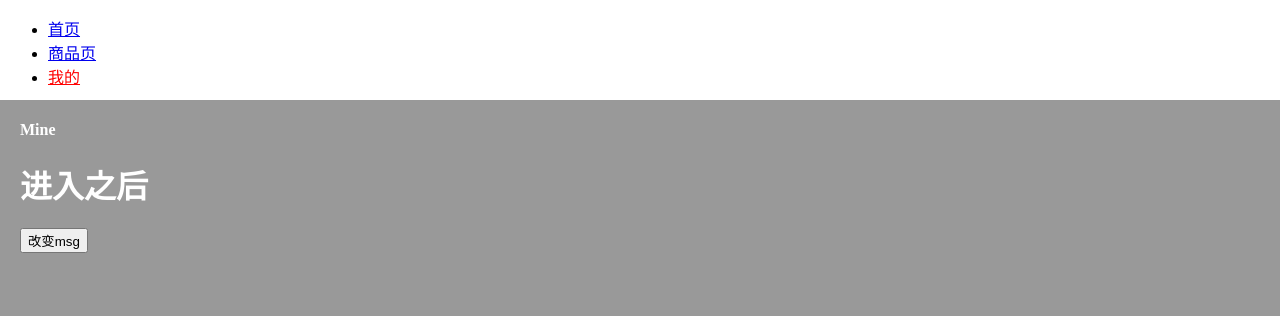
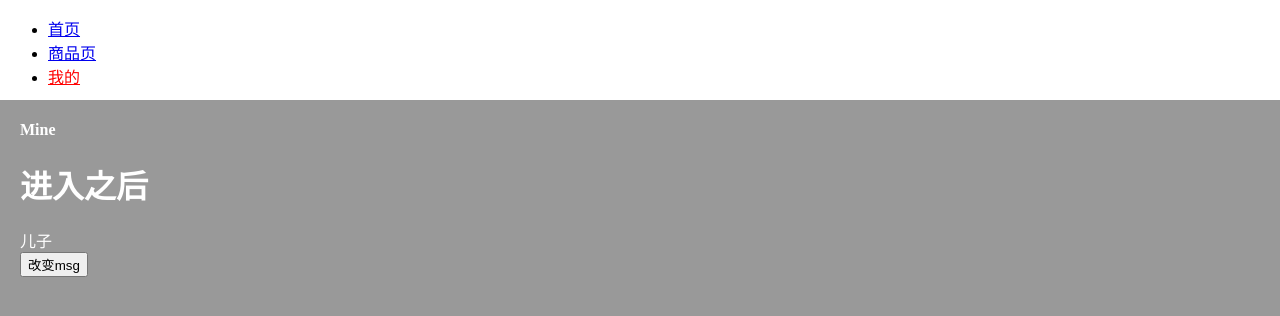
Before and after one commit to wangkaiwd/react-hooks-ts-practice, a Vue app: page /#/mine in a window 1280 px wide. Shown: the top 316 px of the page. Built offline with nearby package versions, Linux system fonts and the light colour scheme.

Commit message:
keep-alive基础知识整理完毕

```diff
--- /dev/null
+++ b/src/components/children.vue
@@ -0,0 +1,20 @@
+<template>
+  <div class="children">
+    儿子
+  </div>
+</template>
+
+<script>
+export default {
+  name: "children",
+  data() {
+    return {};
+  },
+  activated() {
+    console.log("children-activated");
+  }
+};
+</script>
+
+<style>
+</style>
--- a/src/views/Mine.vue
+++ b/src/views/Mine.vue
@@ -2,17 +2,22 @@
   <div class="wk-mine">
     <h4>Mine</h4>
     <h1>{{msg}}</h1>
+    <children></children>
     <button @click="msg = 'hello'">改变msg</button>
   </div>
 </template>
 
 <script>
+import children from "@/components/children";
 export default {
   name: "Mine",
   data() {
     return {
       msg: "进入之前"
     };
+  },
+  components: {
+    children
   },
   created() {
     console.log("created");
```
Also changed, not shown: 1 other file (tests, documents, lock files or other folders).
